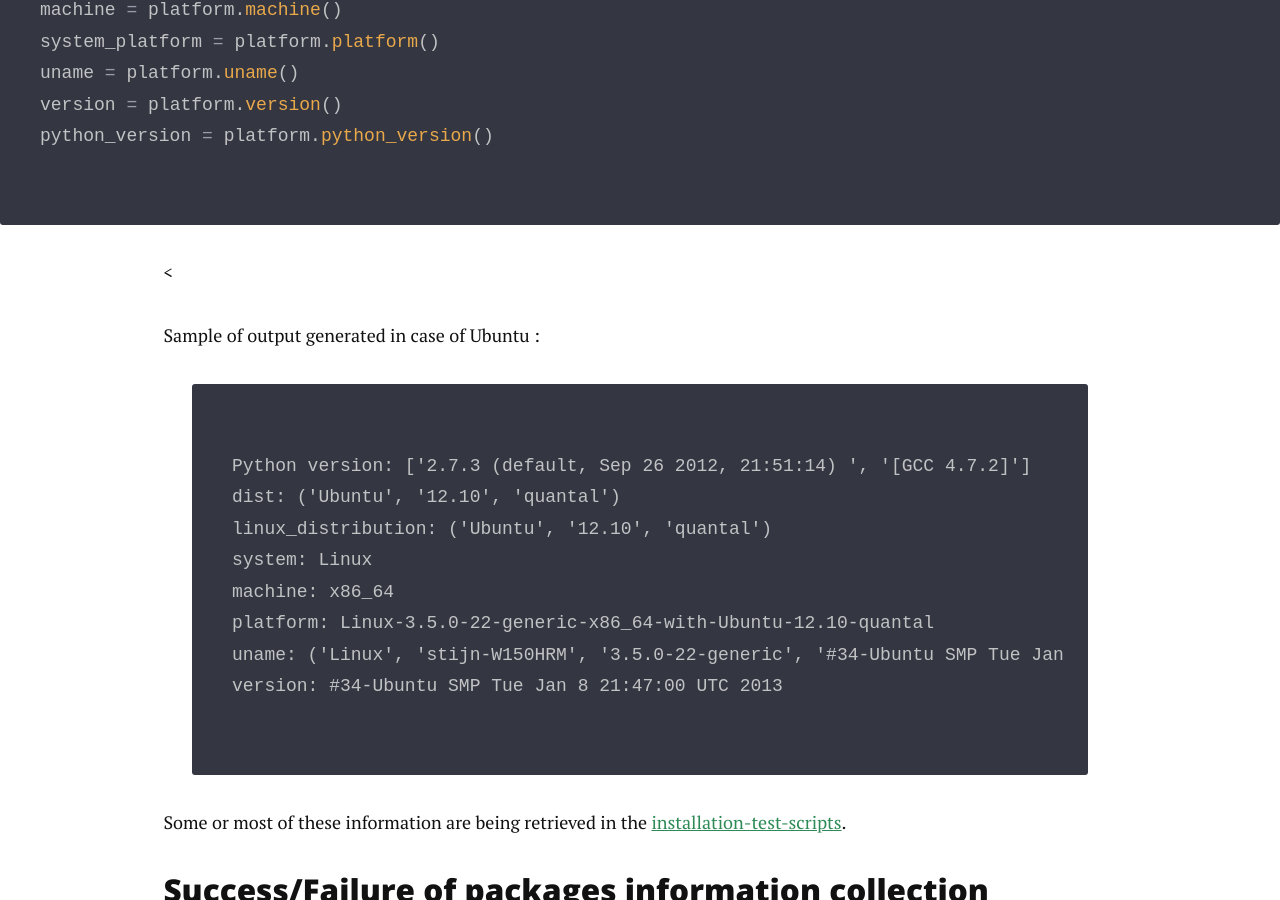
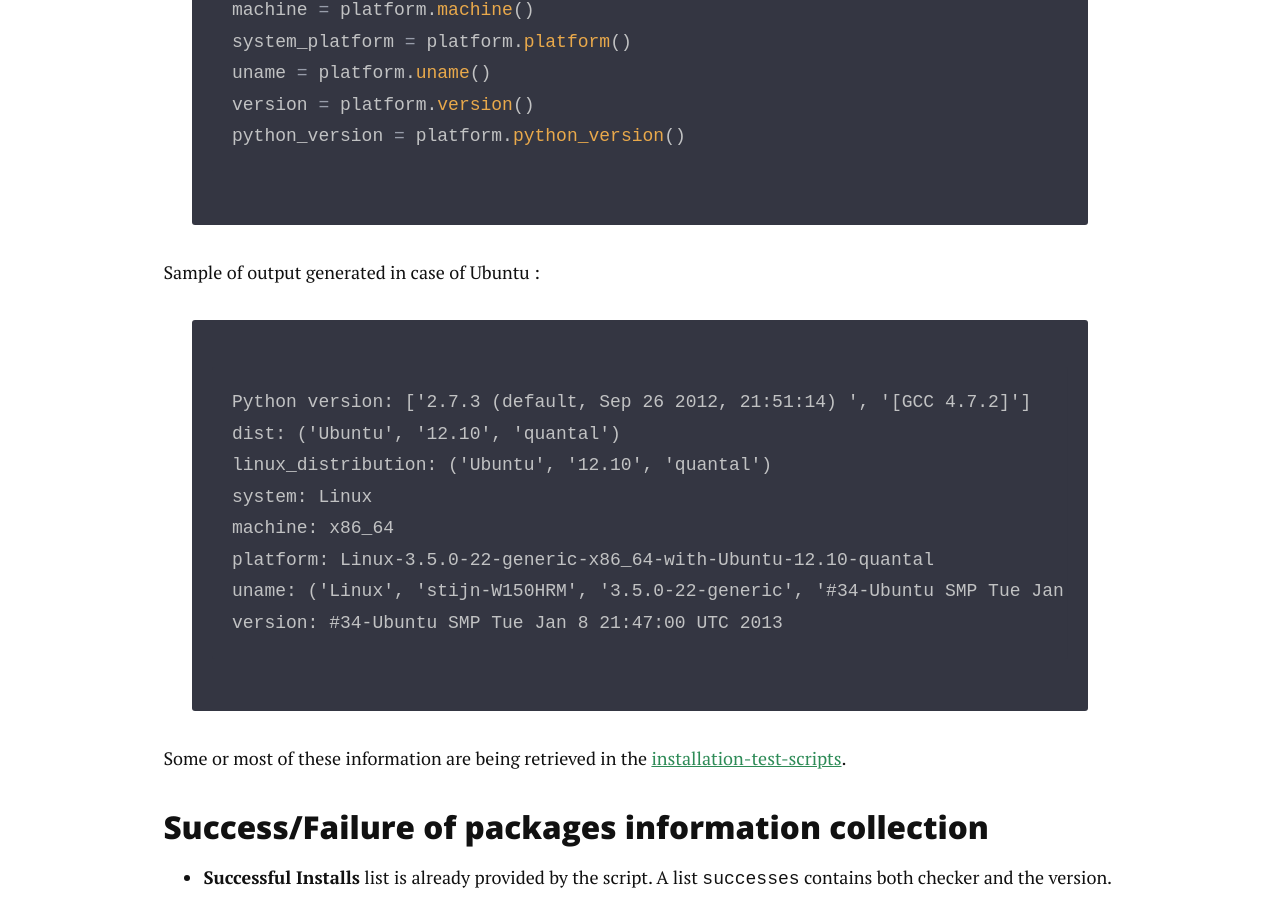
Before and after one commit to prerit2010/prerit2010.github.io, a Jekyll site: the page built from _posts/2016-04-24-gsoc proposal.md, in a window 1280 px wide and 900 px high, scrolled down 2255 px. Built offline with Jekyll 4.4.1, drawn with Linux system fonts in a browser that asks for light colours; nearby versions of some CDN libraries.

Commit message:
added padding to code blocks

````diff
--- a/_posts/2016-04-24-gsoc proposal.md
+++ b/_posts/2016-04-24-gsoc proposal.md
@@ -45,6 +45,8 @@ The installation-test script needs to be modified to retrieve some useful inform
 
 All of this information can be retrieved by using a library in python called `Platform`, code of which I wrote in my [demo](https://github.com/prerit2010/DemoAPI) application. The code snippet :
 
+{::options parse_block_html="true" /}
+<div class="mypadding">
 ```python
 import platform
 
@@ -56,7 +58,7 @@ uname = platform.uname()
 version = platform.version()
 python_version = platform.python_version()
 ```
-<
+</div>
 
 Sample of output generated in case of Ubuntu :
 
@@ -80,6 +82,8 @@ Some or most of these information are being retrieved in the [installation-test-
 * **Successful Installs** list is already provided by the script. A list `successes` contains both checker and the version. Server can just grab the full name by `checker.full_name()` and `version` of the successfully installed packages.
 * **Failed Checks** list is also provided by the script with the name of the package, error description and also the cause for some cases. e.g. :
 
+{::options parse_block_html="true" /}
+<div class="mypadding">
 ```
 check for IPython script (ipython) failed: ( Name : IPython script (ipython) )
   errors finding IPython script (ipython) version  <-- Description
@@ -87,6 +91,7 @@ causes:
   check for IPython script (ipython) failed:
     could not find 'ipython' executable  <-- Cause
 ```
+</div>
 
 ### Other information
 
@@ -113,7 +118,8 @@ This would involve :
 
 * **Modification of the installation-test-scrips** and giving the user an option to send the data to the server by making a [POST](https://en.wikipedia.org/wiki/POST_(HTTP)) request to the API endpoint with payload of all the information collected. Code Snippet :
 
-
+{::options parse_block_html="true" /}
+<div class="mypadding">
 ```python
 try:
   import httplib as http_client
@@ -136,6 +142,7 @@ conn.request("POST", os_end_point, data, headers=headers)
 response = conn.getresponse()
 conn.close()
 ```
+</div>
 
 * This API will follow the [REST](https://en.wikipedia.org/wiki/Representational_state_transfer) standard, and all the data shall be sent in [JSON](http://www.json.org/) to the API.
 * Setting up the **Database**. As mentioned in the description of the idea, [SQLite](https://www.sqlite.org/) is preferred, but it suffers some problems in case 40-50 people send the data simultaneously. After going through the comparison given [here](https://www.digitalocean.com/community/tutorials/sqlite-vs-mysql-vs-postgresql-a-comparison-of-relational-database-management-systems), I would personally prefer [MySQL](https://www.mysql.com/) or [PostgreSQL](http://www.postgresql.org/) in this project. But that can be decided later as per the discussion with mentors. All interactions with the database shall be done using **SQLAlchemy** and **Alembic**.
````
